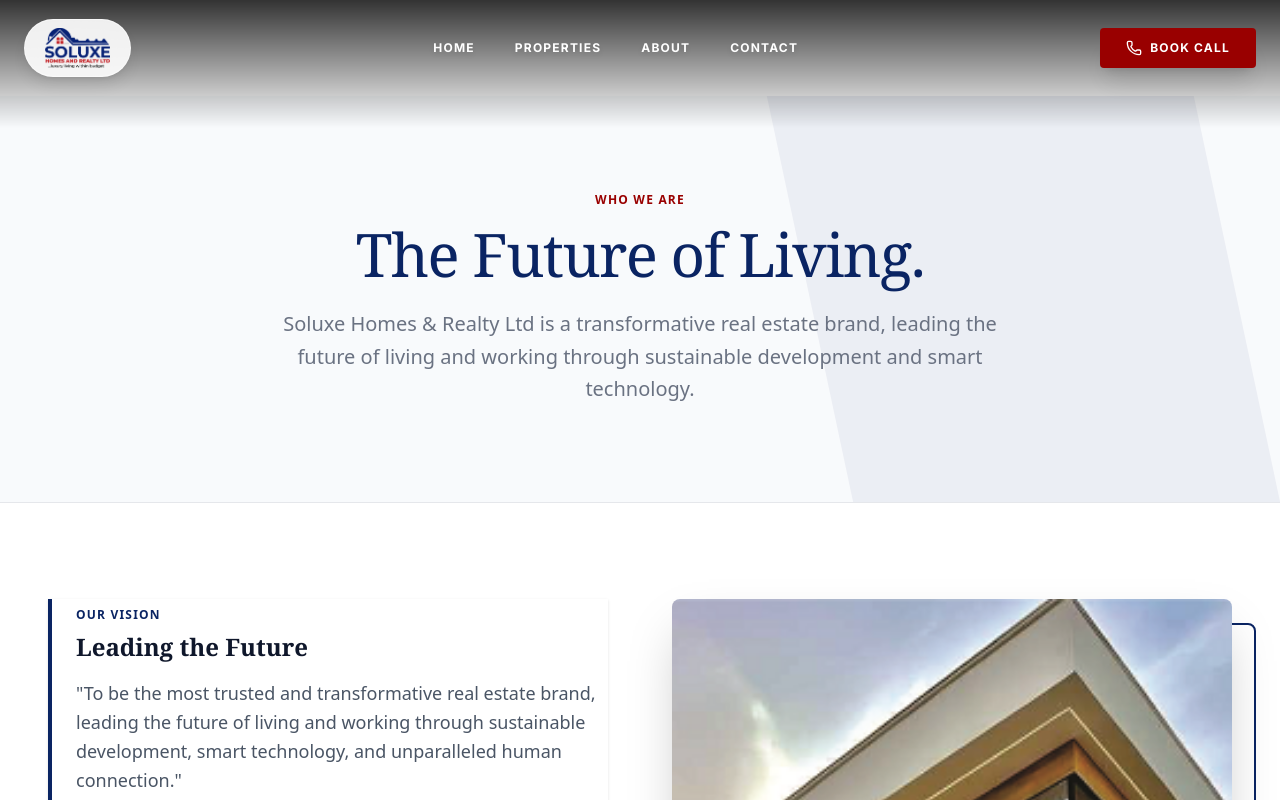
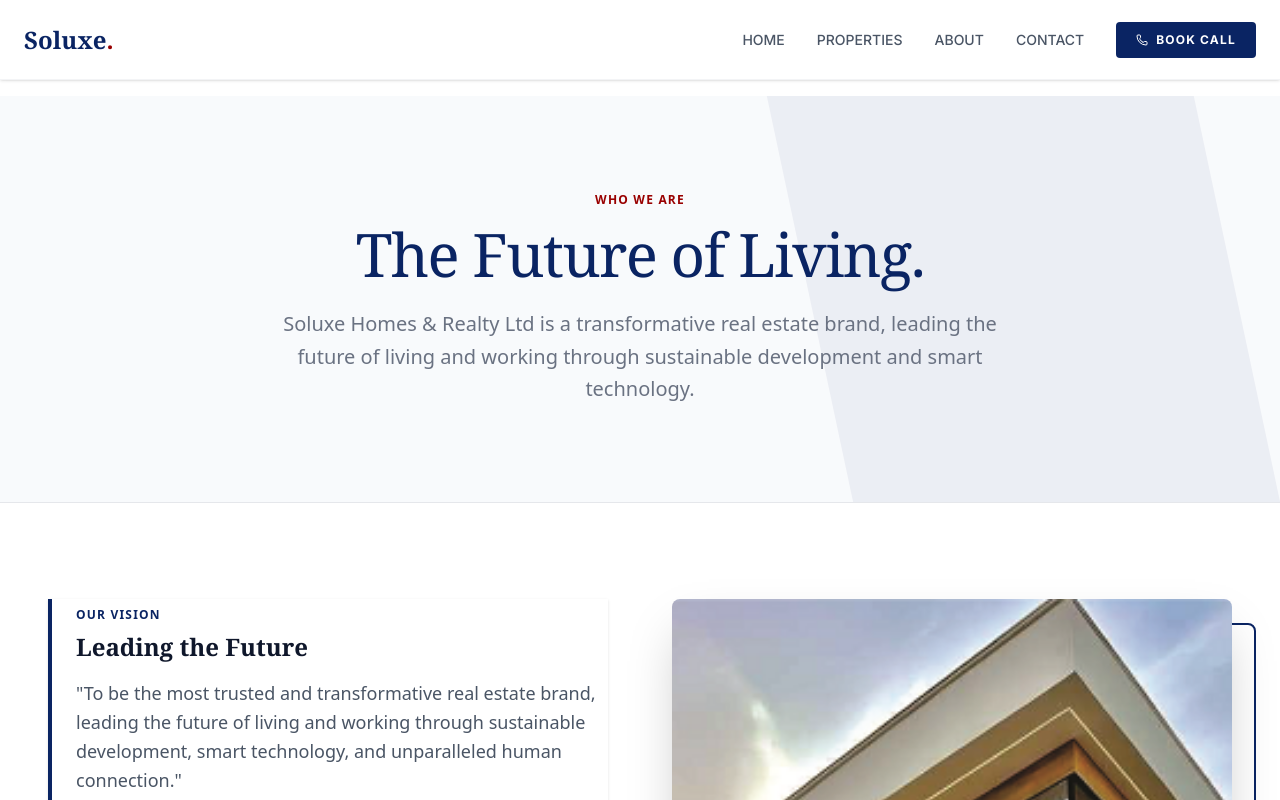
Before and after one commit to vicup18-debug/soluxe-homes, a Next.js app: page /about in a window 1280 px wide. Shown: the top 800 px of the page. Built offline with nearby package versions, Linux system fonts and the light colour scheme.

Commit message:
Fix mobile menu not opening

```diff
--- a/app/page.tsx
+++ b/app/page.tsx
@@ -22,7 +22,7 @@
 
             {/* Badge */}
             <span className="inline-block py-2 px-5 border border-white/30 rounded-full text-white/90 text-[10px] md:text-xs font-bold uppercase tracking-[0.2em] bg-white/10 backdrop-blur-md mb-2">
-              Abuja • Lagos • Port Harcourt
+              Abuja • Lagos
             </span>
 
             <h1 className="text-5xl md:text-7xl lg:text-8xl font-serif font-medium text-white tracking-tight leading-[1.1]">
--- a/components/shared/Navbar.tsx
+++ b/components/shared/Navbar.tsx
@@ -1,49 +1,69 @@
+"use client";
+
 import Link from "next/link";
-import { Phone, Menu } from "lucide-react";
+import { useState } from "react";
+import { Menu, X, Phone } from "lucide-react";
 
 export default function Navbar() {
+    const [isOpen, setIsOpen] = useState(false);
+
     return (
-        <nav className="fixed top-0 w-full z-50 transition-all duration-300">
-            {/* Dark gradient overlay */}
-            <div className="absolute inset-0 h-32 bg-gradient-to-b from-black/80 via-black/40 to-transparent pointer-events-none"></div>
+        <>
+            {/* 1. MAIN NAVBAR (Always on top) */}
+            <nav className="fixed top-0 left-0 right-0 h-20 bg-white z-50 border-b border-gray-100 shadow-sm flex items-center">
+                <div className="container mx-auto px-6 flex items-center justify-between w-full">
 
-            <div className="container mx-auto px-6 h-24 flex items-center justify-between relative z-10">
+                    {/* LOGO */}
+                    <Link href="/" className="flex items-center gap-2" onClick={() => setIsOpen(false)}>
+                        <span className="text-2xl font-serif font-bold text-soluxe-blue">
+                            Soluxe<span className="text-soluxe-red">.</span>
+                        </span>
+                    </Link>
 
-                {/* LOGO AREA - SLIMMED DOWN */}
-                <Link href="/" className="group relative">
-                    <div className="absolute inset-0 bg-white/30 blur-xl rounded-full opacity-0 group-hover:opacity-100 transition-opacity duration-700"></div>
+                    {/* DESKTOP LINKS (Hidden on mobile) */}
+                    <div className="hidden md:flex items-center gap-8">
+                        <Link href="/" className="text-sm font-medium text-gray-600 hover:text-soluxe-red transition-colors">HOME</Link>
+                        <Link href="/rent" className="text-sm font-medium text-gray-600 hover:text-soluxe-red transition-colors">PROPERTIES</Link>
+                        <Link href="/about" className="text-sm font-medium text-gray-600 hover:text-soluxe-red transition-colors">ABOUT</Link>
+                        <Link href="/contact" className="text-sm font-medium text-gray-600 hover:text-soluxe-red transition-colors">CONTACT</Link>
+                        <Link href="/contact" className="bg-soluxe-blue text-white px-5 py-2.5 rounded text-xs font-bold tracking-widest hover:bg-soluxe-red transition-colors flex items-center gap-2">
+                            <Phone className="w-3 h-3" /> BOOK CALL
+                        </Link>
+                    </div>
 
-                    {/* Reduced padding (py-2) to make it less bulky */}
-                    <div className="relative bg-white/90 backdrop-blur-xl border border-white/50 px-5 py-2 rounded-full shadow-lg hover:scale-105 transition-transform duration-300">
-                        <img
-                            src="/images/logo.png"
-                            alt="Soluxe Homes"
-                            className="h-8 md:h-10 w-auto object-contain"
-                        />
-                    </div>
-                </Link>
+                    {/* MOBILE TOGGLE BUTTON */}
+                    <button
+                        onClick={() => setIsOpen(!isOpen)}
+                        className="md:hidden p-2 text-soluxe-blue focus:outline-none"
+                        aria-label="Toggle menu"
+                    >
+                        {isOpen ? <X className="w-8 h-8" /> : <Menu className="w-8 h-8" />}
+                    </button>
 
-                {/* DESKTOP LINKS */}
-                <div className="hidden md:flex items-center space-x-10">
-                    <Link href="/" className="text-white font-bold uppercase tracking-widest text-xs hover:text-soluxe-red transition-colors drop-shadow-md">Home</Link>
-                    <Link href="/rent" className="text-white font-bold uppercase tracking-widest text-xs hover:text-soluxe-red transition-colors drop-shadow-md">Properties</Link>
-                    <Link href="/about" className="text-white font-bold uppercase tracking-widest text-xs hover:text-soluxe-red transition-colors drop-shadow-md">About</Link>
-                    <Link href="/contact" className="text-white font-bold uppercase tracking-widest text-xs hover:text-soluxe-red transition-colors drop-shadow-md">Contact</Link>
                 </div>
+            </nav>
 
-                {/* CTA BUTTON */}
-                <div className="hidden md:flex">
-                    <Link href="/contact" className="flex items-center gap-2 bg-soluxe-red text-white px-6 py-2.5 font-bold uppercase tracking-widest text-xs hover:bg-white hover:text-soluxe-red transition-all shadow-xl rounded-sm border-2 border-transparent hover:border-soluxe-red">
-                        <Phone className="h-4 w-4" />
-                        Book Call
+            {/* 2. MOBILE MENU OVERLAY (Only shows when isOpen is true) */}
+            {isOpen && (
+                <div className="fixed inset-0 top-20 bg-white z-40 md:hidden flex flex-col p-6 space-y-6 overflow-y-auto">
+                    <Link onClick={() => setIsOpen(false)} href="/" className="text-lg font-medium text-gray-800 border-b border-gray-100 pb-4">
+                        Home
+                    </Link>
+                    <Link onClick={() => setIsOpen(false)} href="/rent" className="text-lg font-medium text-gray-800 border-b border-gray-100 pb-4">
+                        Properties
+                    </Link>
+                    <Link onClick={() => setIsOpen(false)} href="/about" className="text-lg font-medium text-gray-800 border-b border-gray-100 pb-4">
+                        About Us
+                    </Link>
+                    <Link onClick={() => setIsOpen(false)} href="/contact" className="text-lg font-medium text-gray-800 border-b border-gray-100 pb-4">
+                        Contact
+                    </Link>
+
+                    <Link onClick={() => setIsOpen(false)} href="/contact" className="bg-soluxe-blue text-white py-4 rounded text-center font-bold tracking-widest shadow-lg mt-4">
+                        BOOK INSPECTION
                     </Link>
                 </div>
-
-                {/* MOBILE MENU */}
-                <button className="md:hidden text-white bg-white/10 backdrop-blur-md p-2 rounded-lg border border-white/20">
-                    <Menu className="h-6 w-6" />
-                </button>
-            </div>
-        </nav>
+            )}
+        </>
     );
 }
```
